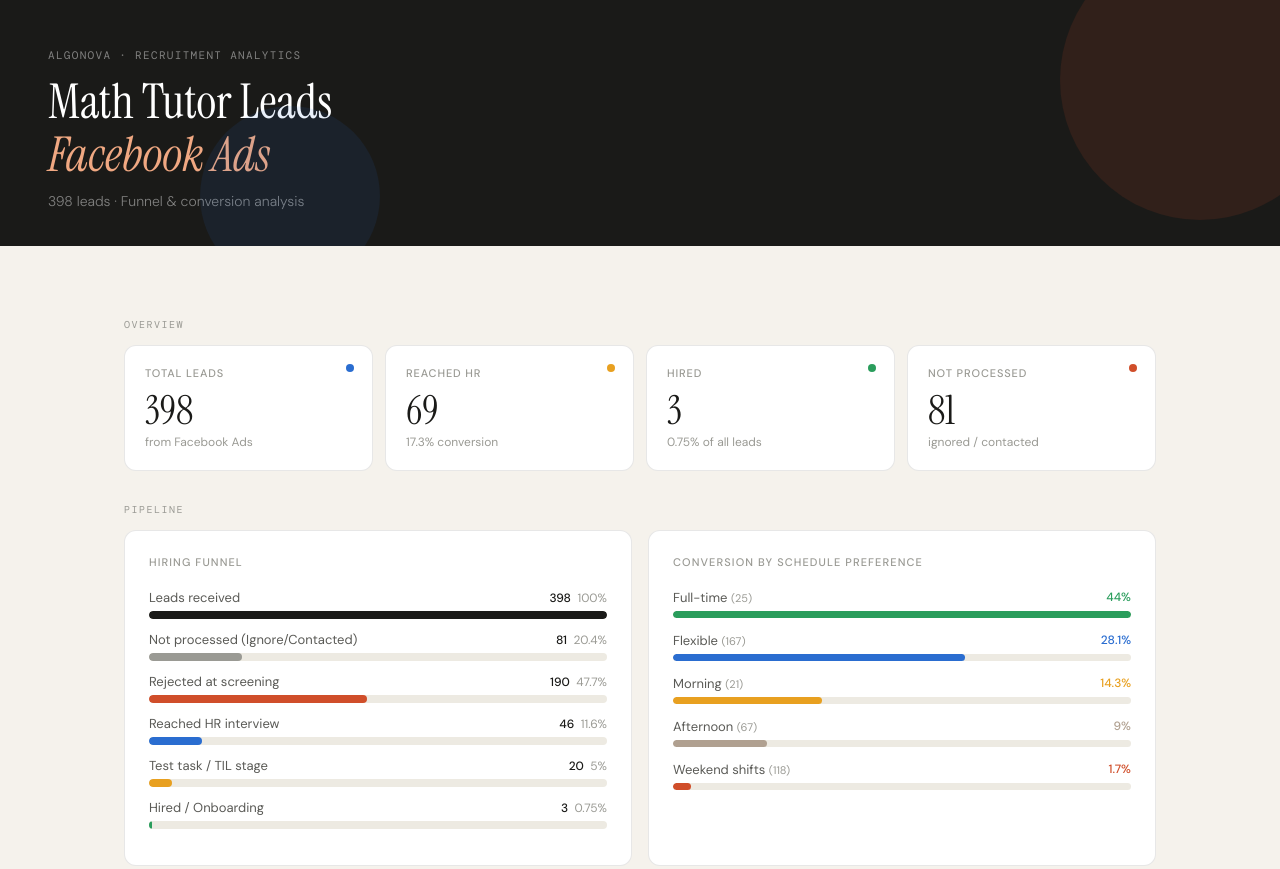
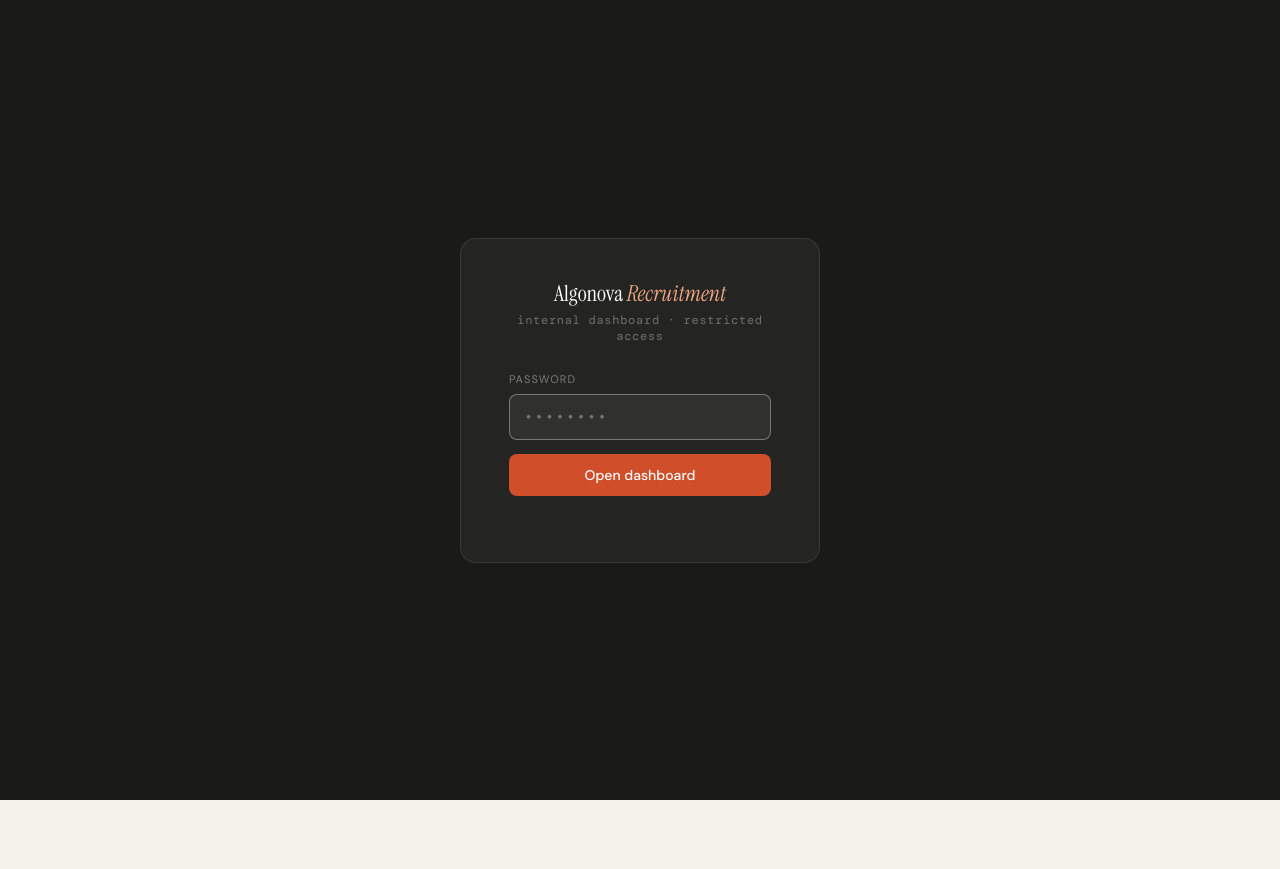
Before and after one commit to annashvalova-hub/algonova-recruitment, a plain HTML site: page index.html in a window 1280 px wide. Shown: the top 869 px of the page. After the commit the page ends 800 px from the top, so only its background shows below. Drawn offline with nearby package versions, Linux system fonts and the light colour scheme.

Commit message:
index.html

```diff
--- a/index.html
+++ b/index.html
@@ -1,4 +1,4 @@
-<index.html>
+<!DOCTYPE html>
 <html lang="en">
 <head>
 <meta charset="UTF-8">
@@ -180,6 +180,72 @@
     padding: 2px 10px; border-radius: 20px; font-weight: 500;
   }
 
+  /* PASSWORD SCREEN */
+  #pwd-screen {
+    position: fixed; inset: 0; z-index: 9999;
+    background: var(--ink);
+    display: flex; align-items: center; justify-content: center;
+    flex-direction: column;
+  }
+  #pwd-screen.hidden { display: none; }
+  .pwd-box {
+    background: #242422;
+    border: 1px solid rgba(255,255,255,0.1);
+    border-radius: 16px;
+    padding: 40px 48px;
+    text-align: center;
+    max-width: 360px; width: 90%;
+  }
+  .pwd-logo {
+    font-family: 'Instrument Serif', serif;
+    font-size: 22px; color: #fff;
+    margin-bottom: 4px;
+  }
+  .pwd-logo em { color: #F0A882; font-style: italic; }
+  .pwd-sub {
+    font-size: 12px; color: rgba(255,255,255,0.35);
+    font-family: 'DM Mono', monospace;
+    letter-spacing: 0.06em;
+    margin-bottom: 28px;
+  }
+  .pwd-label {
+    font-size: 11px; color: rgba(255,255,255,0.4);
+    text-transform: uppercase; letter-spacing: 0.1em;
+    margin-bottom: 8px; text-align: left;
+  }
+  #pwd-input {
+    width: 100%; padding: 12px 14px;
+    background: rgba(255,255,255,0.06);
+    border: 1px solid rgba(255,255,255,0.12);
+    border-radius: 8px;
+    color: #fff; font-size: 15px;
+    font-family: 'DM Mono', monospace;
+    letter-spacing: 0.1em;
+    outline: none;
+    margin-bottom: 14px;
+    transition: border-color 0.2s;
+  }
+  #pwd-input:focus { border-color: rgba(255,255,255,0.35); }
+  #pwd-input.error { border-color: #D04E2A; animation: shake 0.3s; }
+  @keyframes shake {
+    0%,100% { transform: translateX(0); }
+    25% { transform: translateX(-6px); }
+    75% { transform: translateX(6px); }
+  }
+  #pwd-btn {
+    width: 100%; padding: 12px;
+    background: #D04E2A; border: none;
+    border-radius: 8px; color: #fff;
+    font-size: 14px; font-weight: 500;
+    font-family: 'DM Sans', sans-serif;
+    cursor: pointer; transition: opacity 0.2s;
+  }
+  #pwd-btn:hover { opacity: 0.85; }
+  #pwd-error {
+    font-size: 12px; color: #D04E2A;
+    margin-top: 10px; min-height: 16px;
+  }
+
   /* FOOTER */
   .footer {
     text-align: center; padding: 24px;
@@ -194,6 +260,19 @@
 </style>
 </head>
 <body>
+
+<div id="pwd-screen">
+  <div class="pwd-box">
+    <div class="pwd-logo">Algonova <em>Recruitment</em></div>
+    <div class="pwd-sub">internal dashboard · restricted access</div>
+    <div class="pwd-label">Password</div>
+    <input type="password" id="pwd-input" placeholder="••••••••" autocomplete="current-password" onkeydown="if(event.key==='Enter')checkPassword()" />
+    <button id="pwd-btn" onclick="checkPassword()">Open dashboard</button>
+    <div id="pwd-error"></div>
+  </div>
+</div>
+
+<div id="main-content" style="display:none;">
 
 <div class="header">
   <div class="header-tag">Algonova · Recruitment Analytics</div>
@@ -476,5 +555,26 @@ cityData.forEach((c, i) => {
     </div>`;
 });
 </script>
+
+<script>
+function checkPassword() {
+  const input = document.getElementById('pwd-input');
+  const error = document.getElementById('pwd-error');
+  const PASSWORD = 'algonova2026';
+  if (input.value === PASSWORD) {
+    document.getElementById('pwd-screen').classList.add('hidden');
+    document.getElementById('main-content').style.display = 'block';
+  } else {
+    input.classList.add('error');
+    error.textContent = 'Wrong password. Try again.';
+    input.value = '';
+    setTimeout(() => input.classList.remove('error'), 400);
+    input.focus();
+  }
+}
+document.getElementById('pwd-input').focus();
+</script>
+
+</div>
 </body>
 </html>
```
